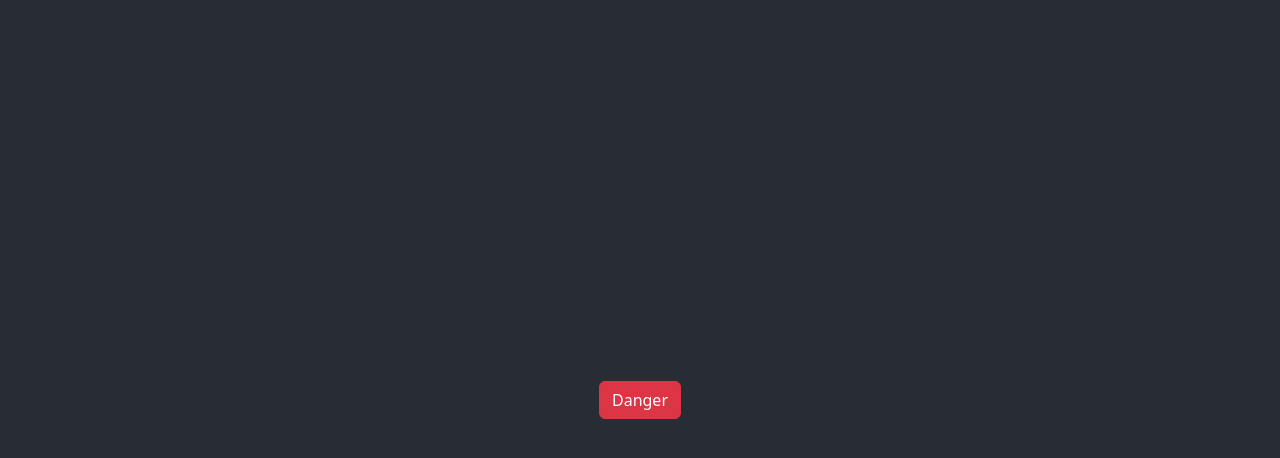
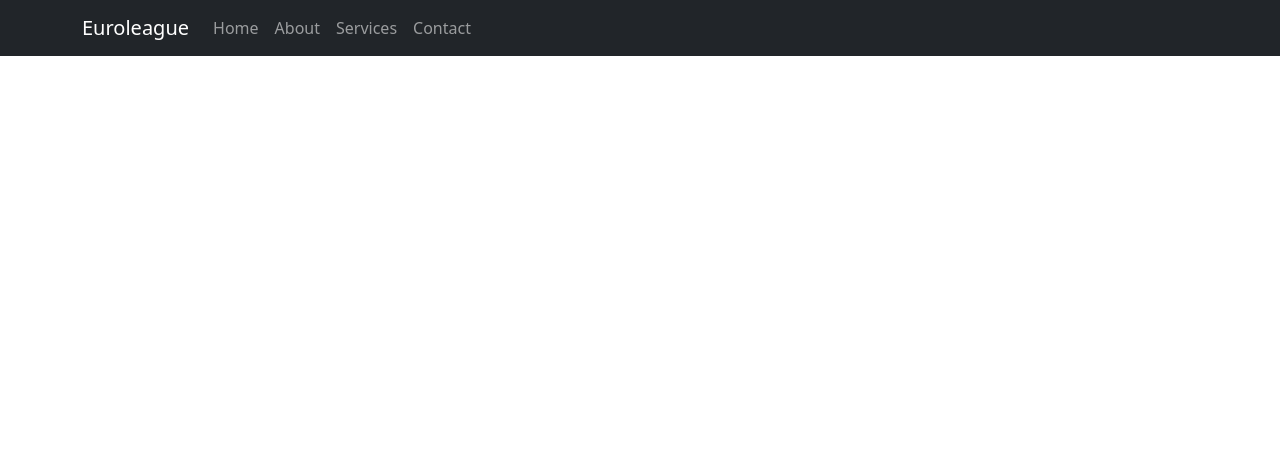
Before and after one commit to JuZeko/euroleagueGame, a React (Create React App) app in the folder euro-front/: page / in a window 1280 px wide. Shown: the top 458 px of the page. Built offline with nearby package versions, Linux system fonts and the light colour scheme.

Commit message:
added new header

```diff
--- a/euro-front/src/App.js
+++ b/euro-front/src/App.js
@@ -1,12 +1,10 @@
-import logo from "./logo.svg";
 import "./App.css";
+import Header from './components/header';
 
 function App() {
   return (
     <div className="App">
-      <header className="App-header">
-      <button type="button" class="btn btn-danger">Danger</button>
-      </header>
+     <Header />
     </div>
   );
 }
--- /dev/null
+++ b/euro-front/src/components/header.js
@@ -0,0 +1,23 @@
+import React from 'react';
+import { Navbar, Nav, Container } from 'react-bootstrap';
+
+const Header = () => {
+  return (
+    <Navbar bg="dark" variant="dark" expand="lg">
+      <Container>
+        <Navbar.Brand href="#home">Euroleague</Navbar.Brand>
+        <Navbar.Toggle aria-controls="basic-navbar-nav" />
+        <Navbar.Collapse id="basic-navbar-nav">
+          <Nav className="ml-auto">
+            <Nav.Link href="#home">Home</Nav.Link>
+            <Nav.Link href="#about">About</Nav.Link>
+            <Nav.Link href="#services">Services</Nav.Link>
+            <Nav.Link href="#contact">Contact</Nav.Link>
+          </Nav>
+        </Navbar.Collapse>
+      </Container>
+    </Navbar>
+  );
+};
+
+export default Header;
```
Also changed, not shown: euro-front/src/logo.svg (deleted).
